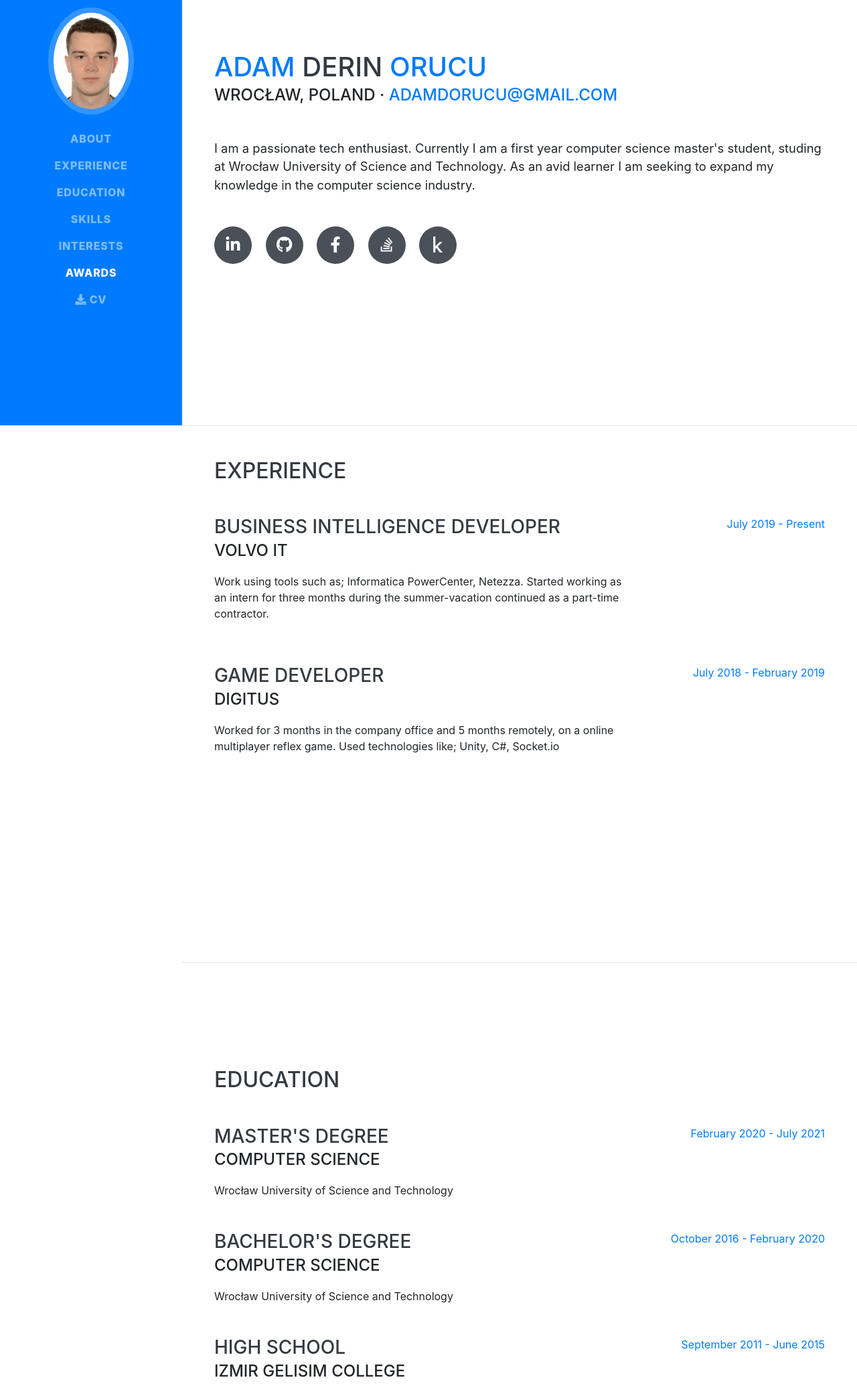
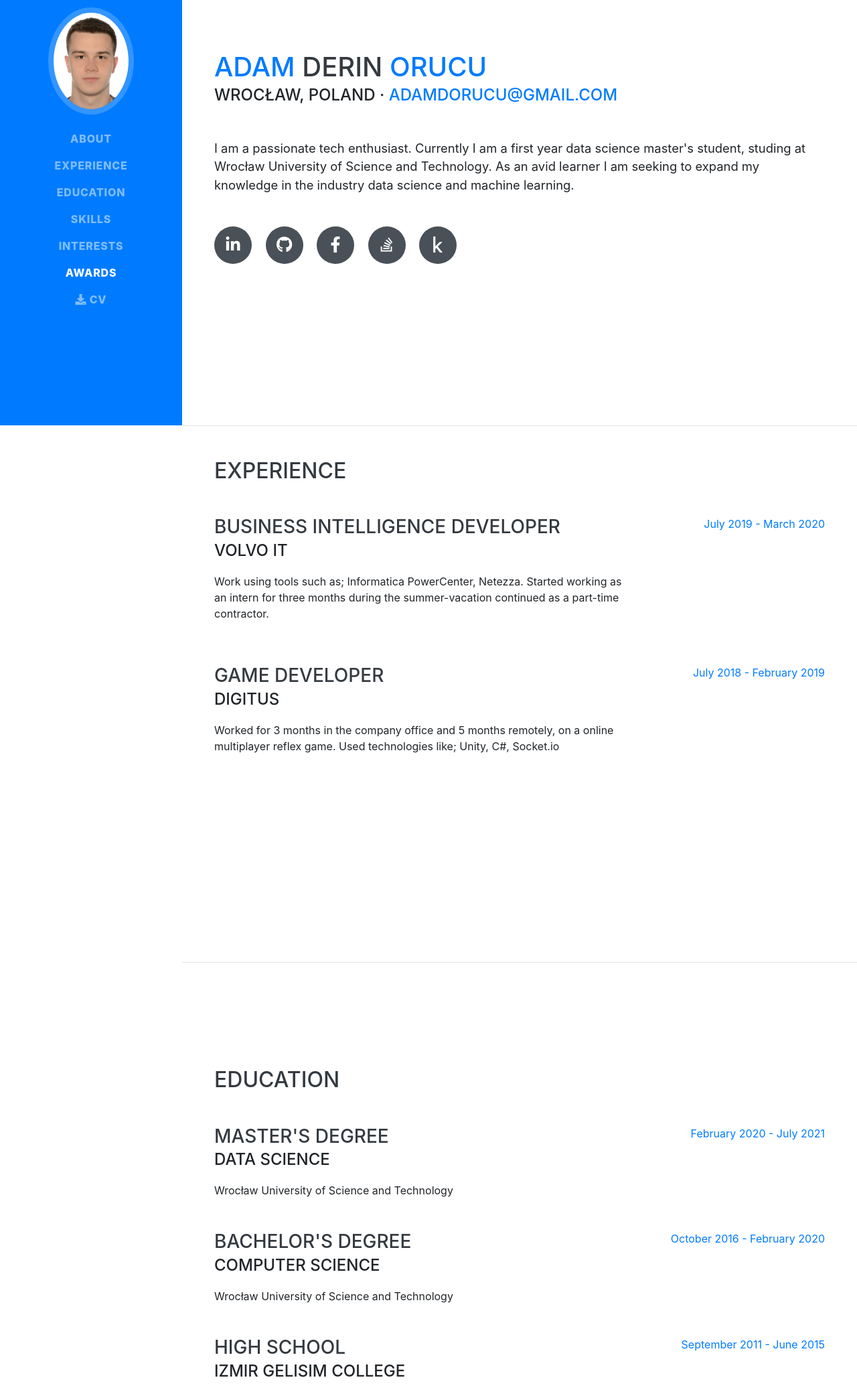
Before and after one commit to AdamOrucu/adamorucu.github.io, a website with bundled scripts: page index.html in a window 1280 px wide. Shown: the part 165-2249 px from the top of the page at 67% size. Built offline with nearby package versions, Linux system fonts and the light colour scheme; a script that the page names is missing; a web font is replaced by a local one.

Commit message:
Info update

```diff
--- a/index.html
+++ b/index.html
@@ -76,8 +76,8 @@
         <div class="subheading mb-5">Wrocław, Poland ·
           <a href="mailto:adamdorucu@gmail.com">adamdorucu@gmail.com</a>
         </div>
-        <p class="lead mb-5">I am a passionate tech enthusiast. Currently I am a first year computer science master's student, studing at Wrocław University
-        of Science and Technology. As an avid learner I am seeking to expand my knowledge in the computer science industry.</p>
+        <p class="lead mb-5">I am a passionate tech enthusiast. Currently I am a first year data science master's student, studing at Wrocław University
+        of Science and Technology. As an avid learner I am seeking to expand my knowledge in the industry data science and machine learning.</p>
         <div class="social-icons">
           <a href="https://www.linkedin.com/in/adam-orucu/" target="_blank">
             <i class="fab fa-linkedin-in"></i>
@@ -120,7 +120,7 @@
             <p>Work using tools such as; Informatica PowerCenter, Netezza. Started working as an intern for three months during the summer-vacation continued as a part-time contractor.</p>
           </div>
           <div class="resume-date text-md-right">
-            <span class="text-primary">July 2019 - Present</span>
+            <span class="text-primary">July 2019 - March 2020</span>
           </div>
         </div>
 
@@ -149,7 +149,7 @@
         <div class="resume-item d-flex flex-column flex-md-row justify-content-between mb-5">
           <div class="resume-content">
             <h3 class="mb-0">Master's Degree</h3>
-            <div class="subheading mb-3">Computer Science</div>
+            <div class="subheading mb-3">Data Science</div>
             <div>Wrocław University of Science and Technology</div>
             <!-- <p>GPA: 3.83 / 5</p> -->
           </div>
@@ -274,8 +274,8 @@
       <div class="w-100">
         <h2 class="mb-5">Interests</h2>
 
-        <h4 class="mb-0">People I Follow</h4>
-        <p class="mb-0">To be added</p>
+        <!-- <h4 class="mb-0">People I Follow</h4>
+        <p class="mb-0">To be added</p> -->
         <br>
         <h4 class="mb-0">Currently Reading</h4>
               <style type="text/css" media="screen">
@@ -289,6 +289,7 @@
                   width: 98px;
                   height: 160px;
                   padding: 0px 0px;
+                  margin: 5px;
                   overflow: hidden;
                 }
               </style>
```
